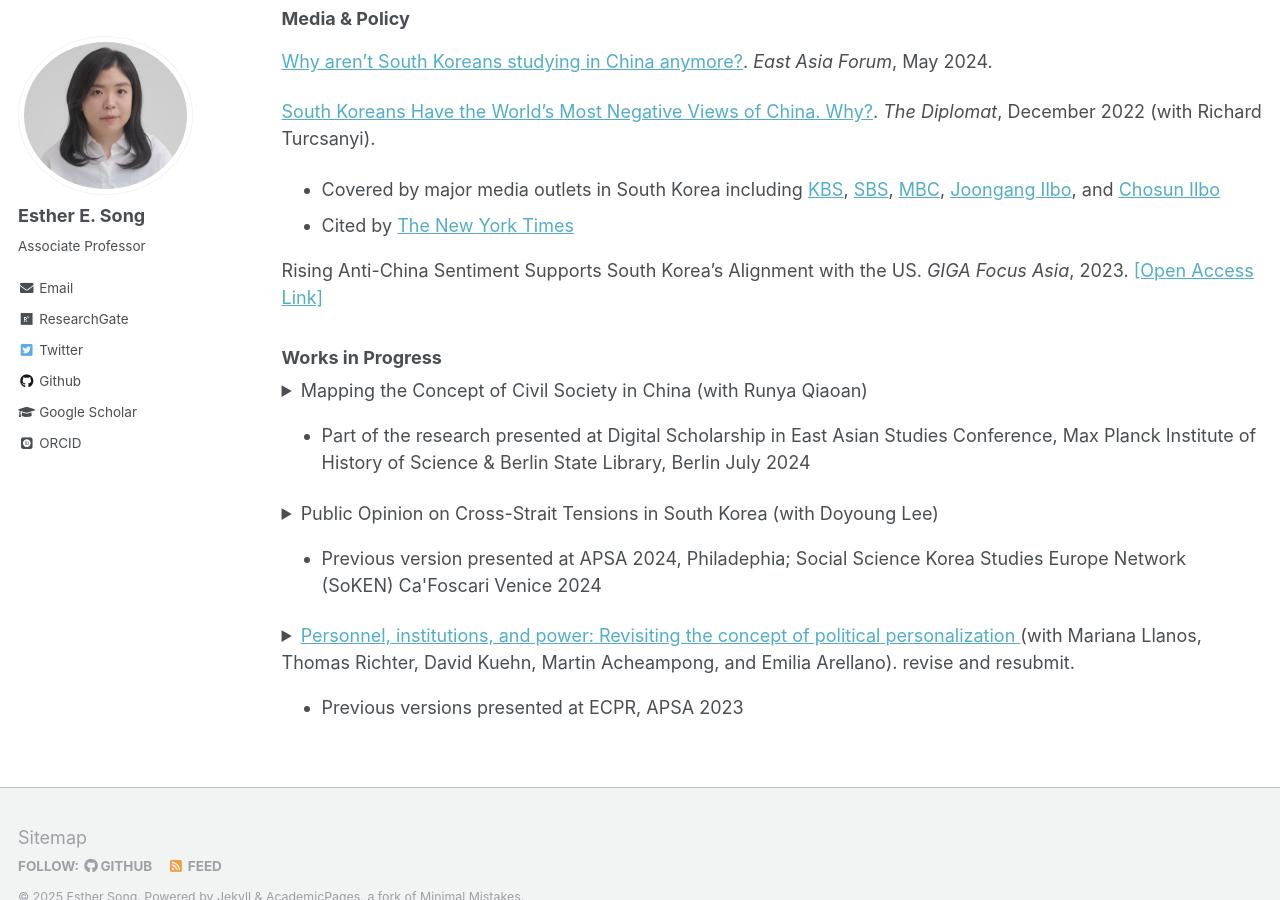
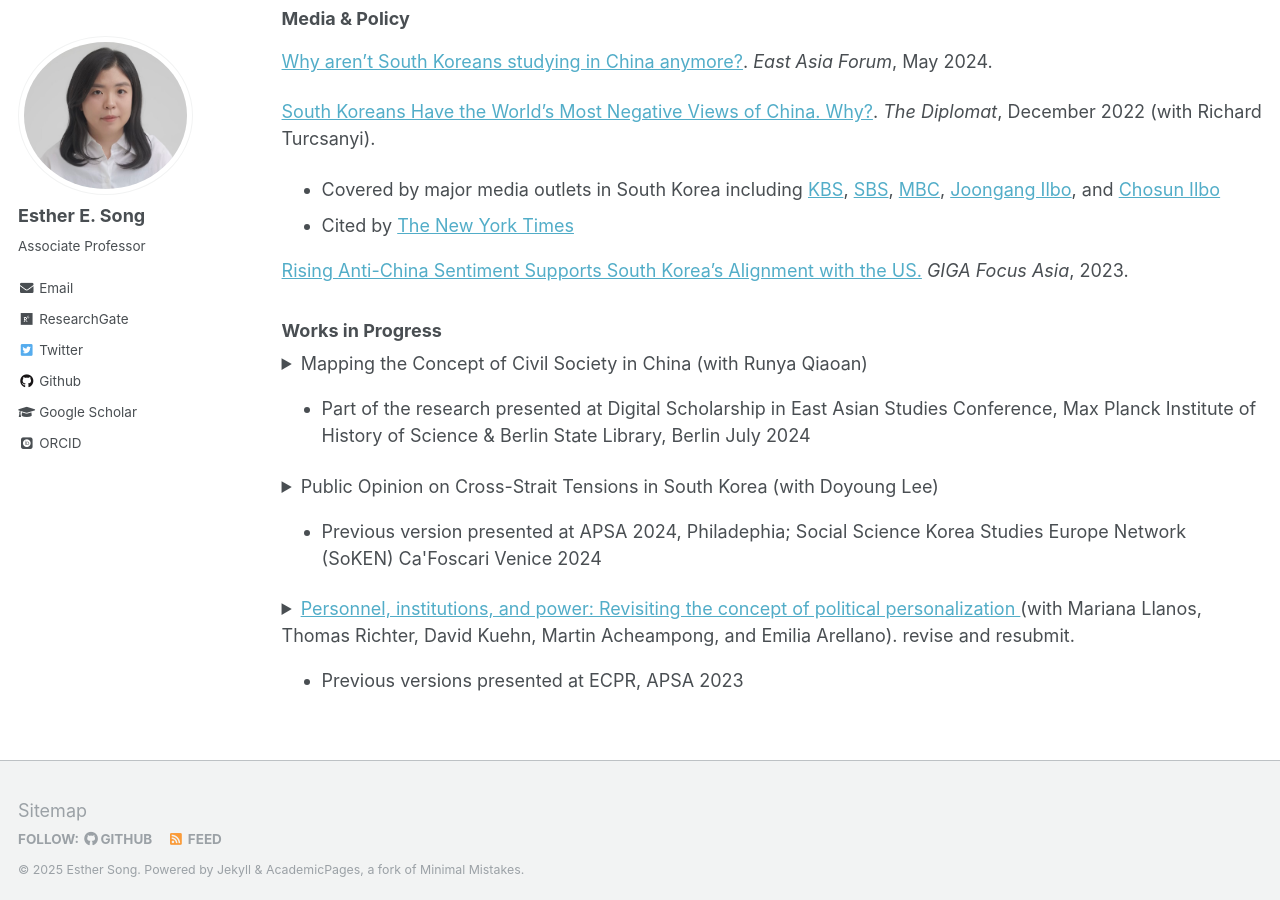
Before and after one commit to ehsong/ehsong.github.io, a Jekyll site: the page built from _pages/research.md, in a window 1280 px wide and 900 px high, scrolled down 2267 px. Built offline with Jekyll 4.4.1, drawn with Linux system fonts in a browser that asks for light colours; some web fonts are replaced.

Commit message:
Update research.md

```diff
--- a/_pages/research.md
+++ b/_pages/research.md
@@ -55,7 +55,7 @@ Qiaoan, Runya and Esther E. Song. 2024. [“Changes in State-Civil Society Relat
    * Covered by major media outlets in South Korea including [KBS](https://news.kbs.co.kr/news/view.do?ncd=6207159&ref=A), [SBS](https://news.sbs.co.kr/news/endPage.do?news_id=N1007024887&plink=ORI&cooper=NAVER), [MBC](https://imnews.imbc.com/replay/2022/nwtoday/article/6440097_35752.html), [Joongang Ilbo](https://www.joongang.co.kr/article/25129259), and [Chosun Ilbo](https://www.chosun.com/international/international_general/2022/12/28/NSJ6CQ37RNEM3JOVZWWAZDRAAI/?utm_source=naver&utm_medium=referral&utm_campaign=naver-news)
    * Cited by [The New York Times](https://www.nytimes.com/2023/04/10/opinion/south-korea-japan-china-relations.html)
 
-Rising Anti-China Sentiment Supports South Korea’s Alignment with the US. *GIGA Focus Asia*, 2023. [[Open Access Link]](https://www.giga-hamburg.de/en/publications/giga-focus/rising-anti-china-sentiment-supports-south-koreas-alignment-with-the-us)
+[Rising Anti-China Sentiment Supports South Korea’s Alignment with the US.](https://www.giga-hamburg.de/en/publications/giga-focus/rising-anti-china-sentiment-supports-south-koreas-alignment-with-the-us) *GIGA Focus Asia*, 2023.
 
 ### Works in Progress
 
```
